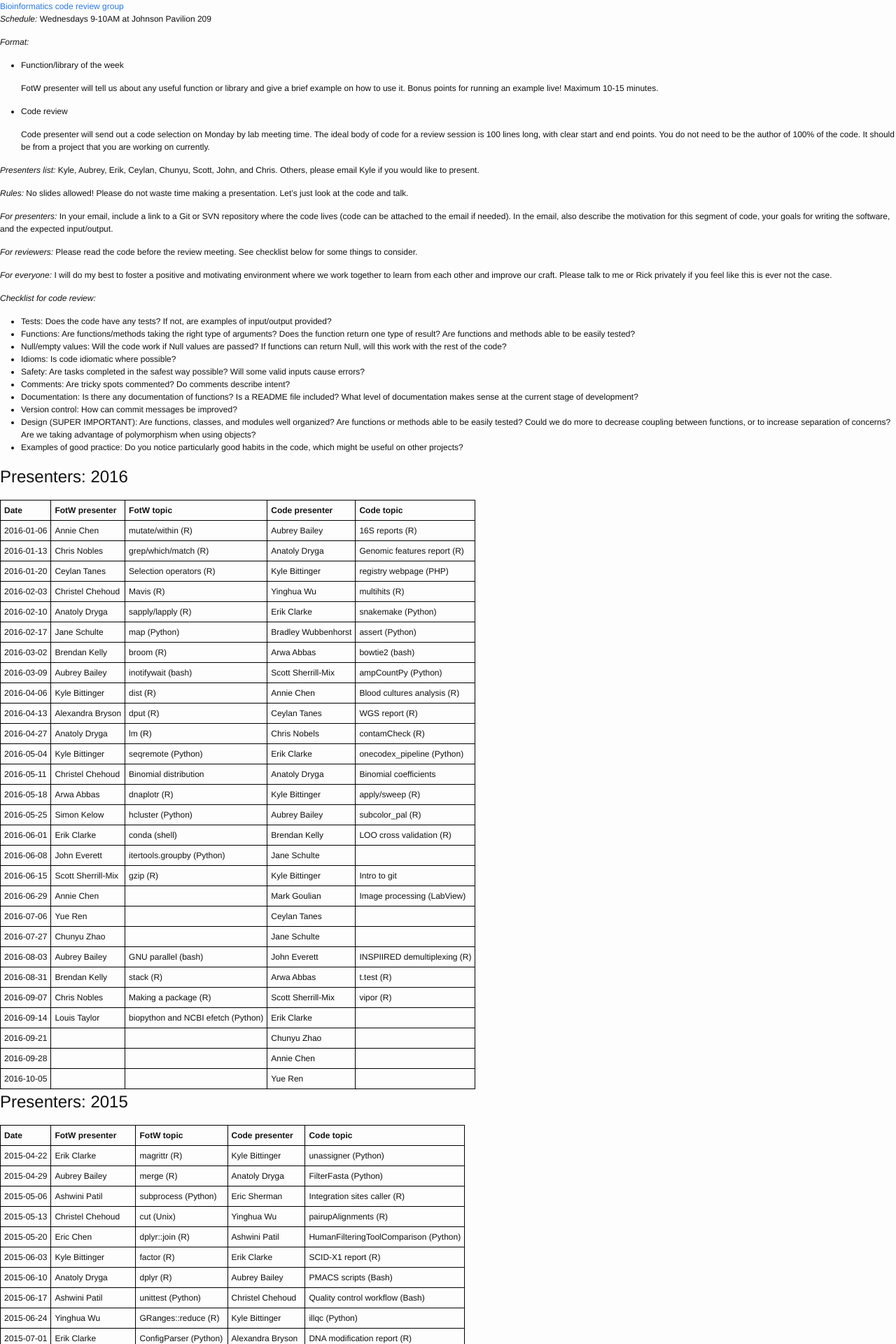
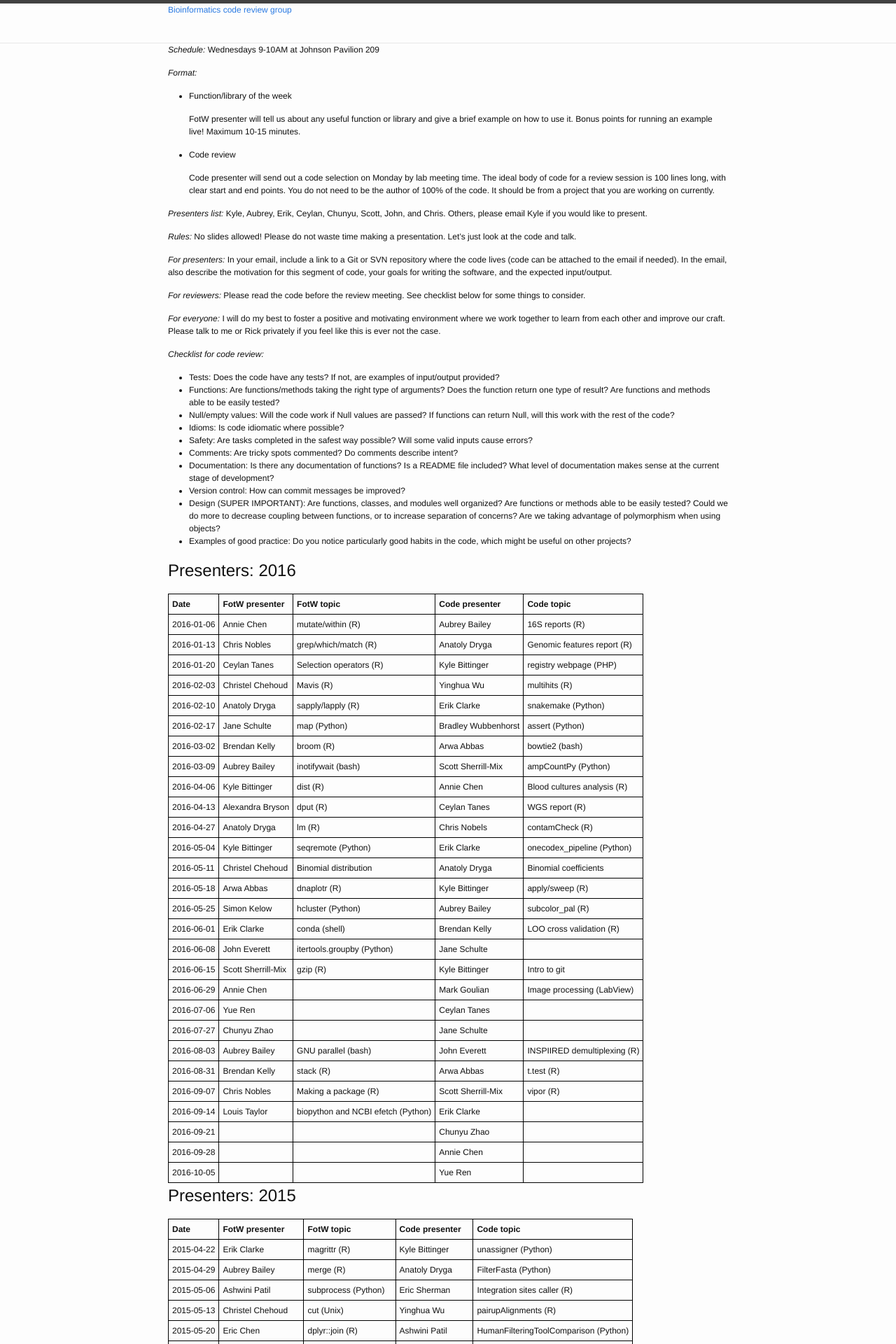
Before and after one commit to kylebittinger/biocode-review, a Jekyll site: the page built from index.html, in a window 1280 px wide. Shown: the top 1920 px of the page at 70% size. Built offline with Jekyll 4.4.1, drawn with Linux system fonts in a browser that asks for light colours.

Commit message:
Fix container css

```diff
--- a/css/main.css
+++ b/css/main.css
@@ -40,6 +40,19 @@ code { padding: 1px 5px; }
 pre { padding: 8px 12px; overflow-x: auto; }
 pre > code { border: 0; padding-right: 0; padding-left: 0; }
 
+/** Wrapper */
+.wrapper { max-width: 800px; margin-right: auto; margin-left: auto; padding-right: 30px; padding-left: 30px; }
+
+/** Clearfix */
+.wrapper:after, .footer-col-wrapper:after { content: ""; display: table; clear: both; }
+
+/** Icons */
+.icon > svg { display: inline-block; vertical-align: middle; }
+.icon > svg path { fill: #828282; }
+
+/** Site header */
+.site-header { border-top: 5px solid #424242; border-bottom: 1px solid #e8e8e8; min-height: 56px; position: relative; }
+
 table { border-collapse: collapse; }
 
 table, th, td { border: 1px solid black; }
```
